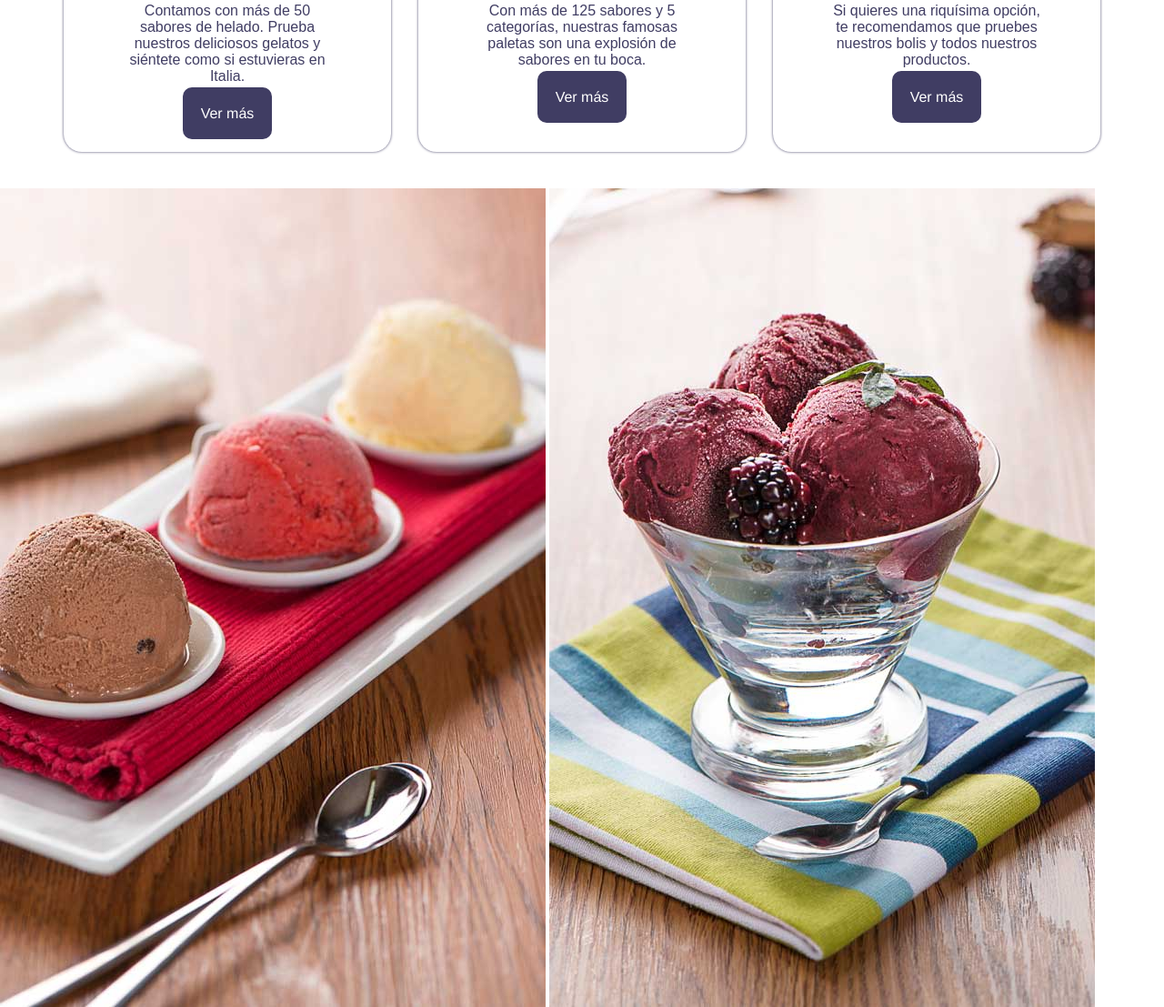
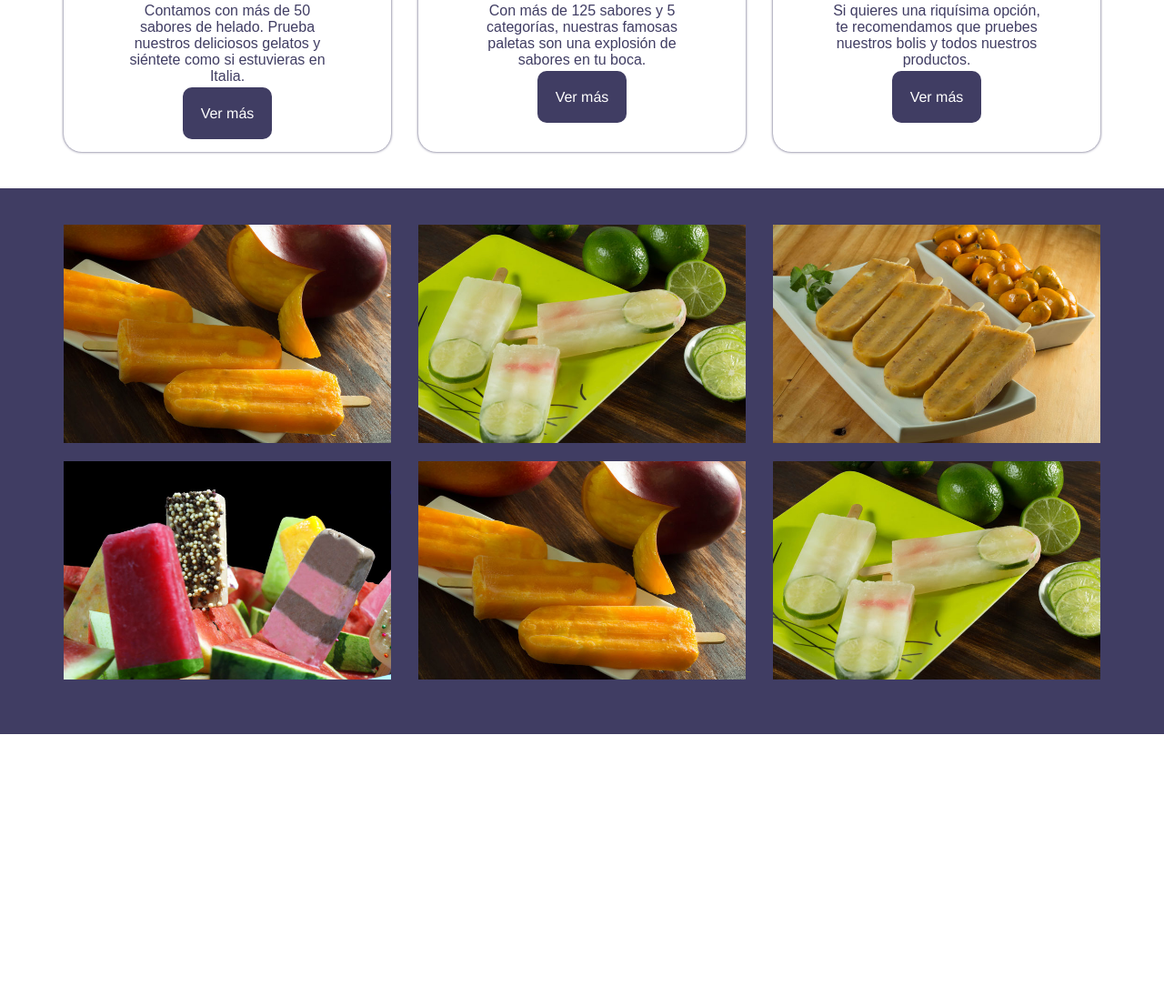
Before and after one commit to yud-ri/ProyectoUno-Landing, a plain HTML site: page index.html in a window 1280 px wide. Shown: the part 1023-2130 px from the top of the page at 91% size. After the commit the page ends 1830 px from the top, so only its background shows below. Drawn offline with nearby package versions, Linux system fonts and the light colour scheme; a web font is replaced by a local one.

Commit message:
Galería

```diff
--- a/css/styles.css
+++ b/css/styles.css
@@ -189,3 +189,27 @@ h5{
     margin-top: 20px;
     text-decoration: none;
 }
+
+/*GALLERY*/
+
+.gallery{
+    background-color:  rgb(64, 61, 99);
+
+}
+
+.container-gallery{
+    width: 100%;
+    padding: 40px;
+    display: flex;
+    flex-wrap: wrap;
+    justify-content:space-evenly;
+    overflow: hidden;
+}
+
+.gallery img{
+    width: 30%;
+    object-fit: cover;
+    margin-bottom: 20px;
+    display: block;
+    cursor: pointer;
+}
--- a/index.html
+++ b/index.html
@@ -17,7 +17,7 @@
             <ul>
                 <li><a href="#">Inicio</a></li>
                 <li><a href="#">Catálogo</a></li>
-                <li><a href="#">Nosotros</a></li>
+                <li><a href="#">Galería</a></li>
                 <li><a href="#">Contacto</a></li>
             </ul>
         </nav>
@@ -65,16 +65,15 @@
     </section>
 
     <section class="gallery">
-          <article>
-            <img src="img/uno.jpg" alt="">
-            <img src="img/dos.jpg" alt="">
-            <img src="img/tres.jpg" alt="">
-            <img src="img/cuatro.jpg" alt="">
-            <img src="img/cinco.jpg" alt="">
+          <article class="container-gallery">
+            <img src="img/ocho.jpg" alt="">
             <img src="img/seis.jpg" alt="">
             <img src="img/siete.jpg" alt="">
+            <img src="img/cinco.jpg" alt="">
             <img src="img/ocho.jpg" alt="">
+            <img src="img/seis.jpg" alt="">
           </article>
     </section>
+
 </body>
 </html>
```
